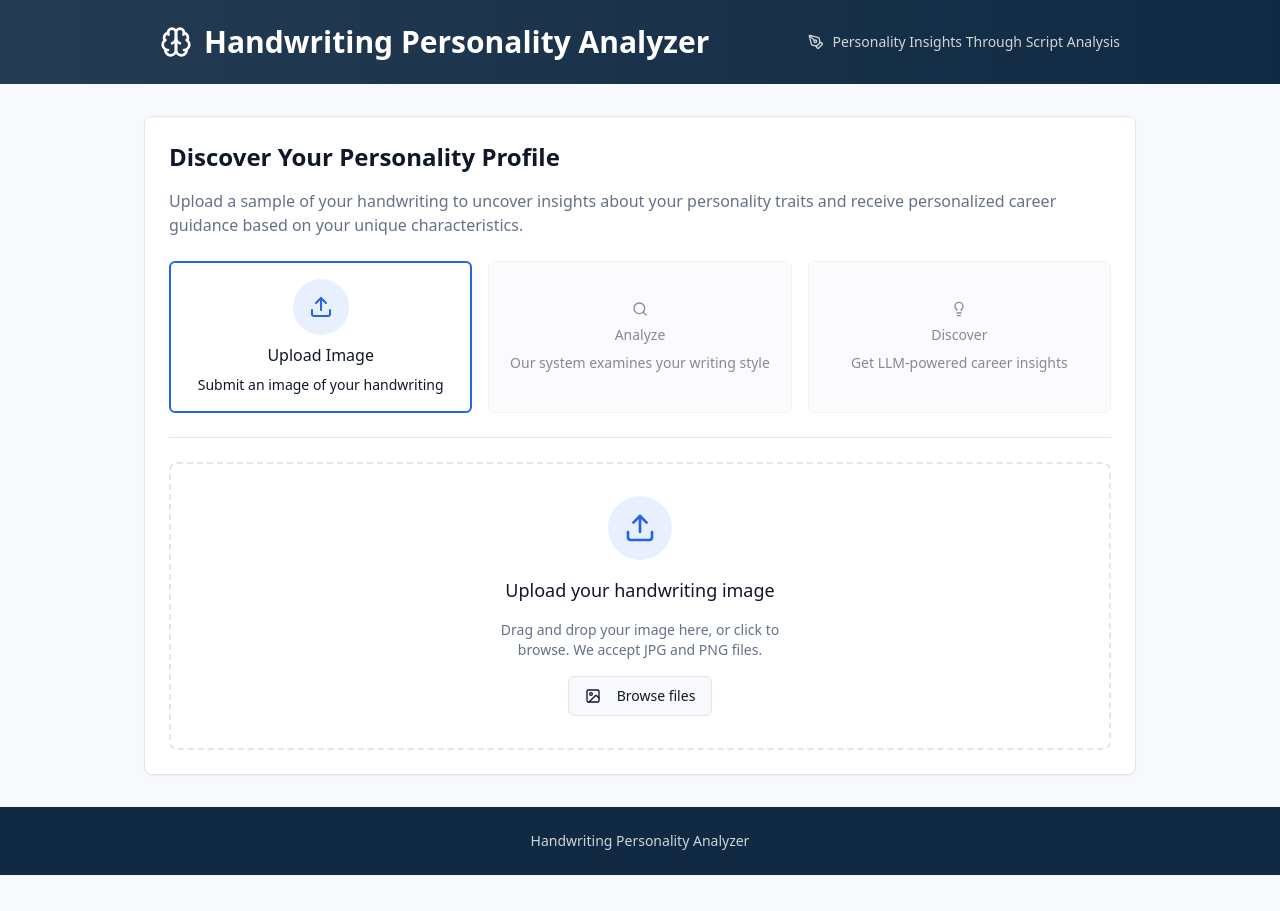
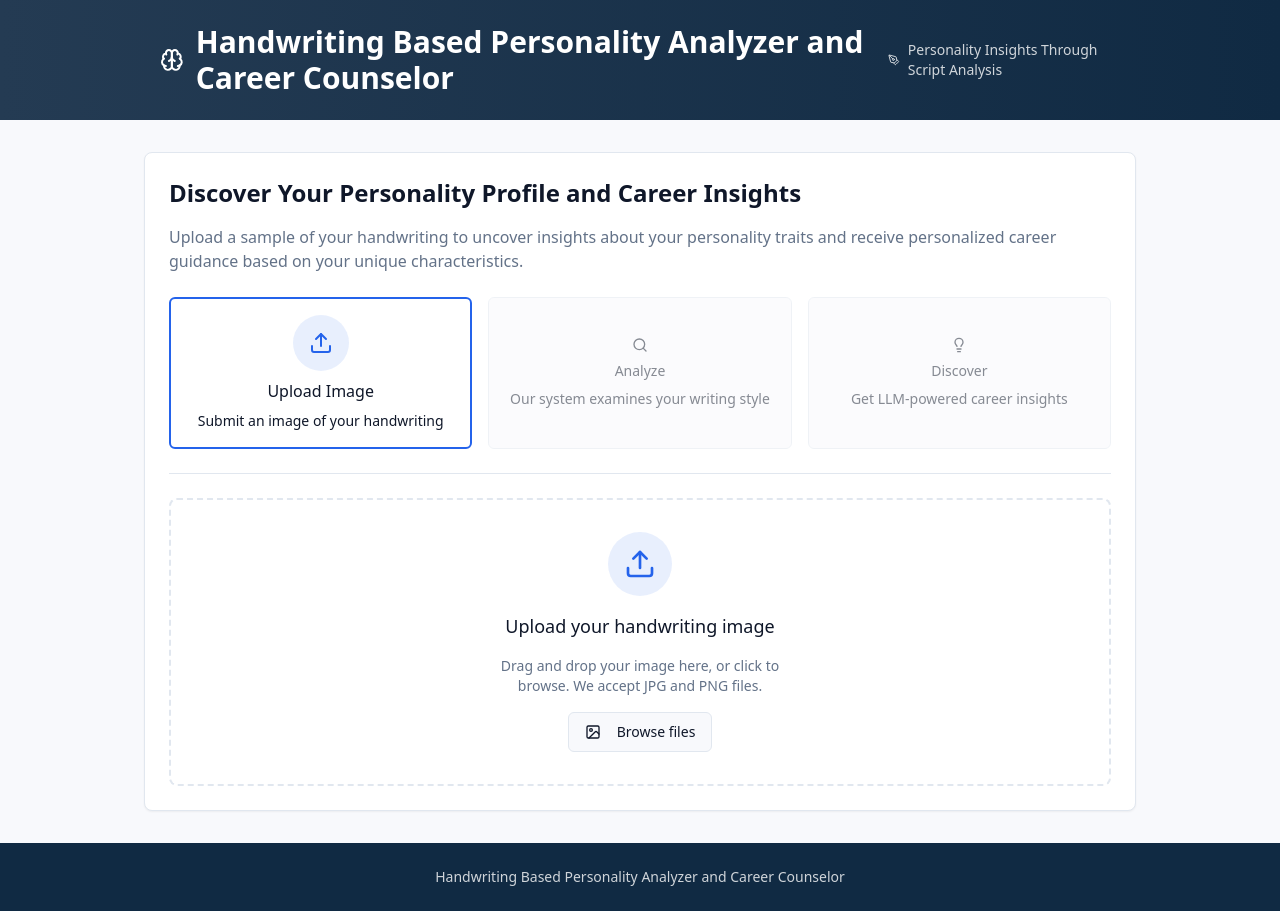
Before and after one commit to aparnah30/persona-script-navigator, a React (Vite) app: page / in a window 1280 px wide. Before the commit the page ends 875 px from the top, so only its background shows below. Built offline with nearby package versions, Linux system fonts and the light colour scheme.

Commit message:
Refactor: Update heading and footer text
Update heading and footer text to "Handwriting Based Personality Analyzer and Career Counselor" and "Discover Your Personality Profile and Career Insights".

```diff
--- a/src/pages/Index.tsx
+++ b/src/pages/Index.tsx
@@ -1,4 +1,3 @@
-
 import React, { useState, useRef } from "react";
 import { Card, CardContent } from "@/components/ui/card";
 import { Separator } from "@/components/ui/separator";
@@ -107,7 +106,7 @@ const Index = () => {
         <div className="container max-w-5xl mx-auto flex flex-col md:flex-row justify-between items-center">
           <div className="flex items-center mb-4 md:mb-0">
             <Brain className="w-8 h-8 mr-3" />
-            <h1 className="text-2xl md:text-3xl font-bold">Handwriting Personality Analyzer</h1>
+            <h1 className="text-2xl md:text-3xl font-bold">Handwriting Based Personality Analyzer and Career Counselor</h1>
           </div>
           <div className="flex items-center text-sm opacity-80">
             <PenTool className="w-4 h-4 mr-2" />
@@ -122,7 +121,7 @@ const Index = () => {
           {/* Introduction */}
           <Card className="bg-white shadow-sm">
             <CardContent className="pt-6">
-              <h2 className="text-2xl font-semibold mb-4">Discover Your Personality Profile</h2>
+              <h2 className="text-2xl font-semibold mb-4">Discover Your Personality Profile and Career Insights</h2>
               <p className="text-muted-foreground mb-4">
                 Upload a sample of your handwriting to uncover insights about your personality
                 traits and receive personalized career guidance based on your unique characteristics.
@@ -210,7 +209,7 @@ const Index = () => {
       {/* Footer */}
       <footer className="bg-navy-900 text-white/80 py-6 px-4">
         <div className="container max-w-5xl mx-auto text-center text-sm">
-          <p>Handwriting Personality Analyzer</p>
+          <p>Handwriting Based Personality Analyzer and Career Counselor</p>
         </div>
       </footer>
     </div>
```
